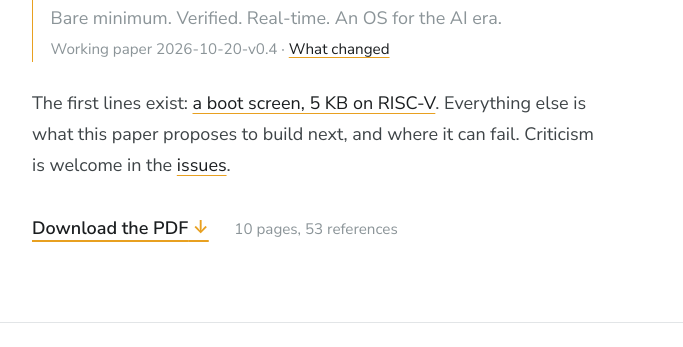
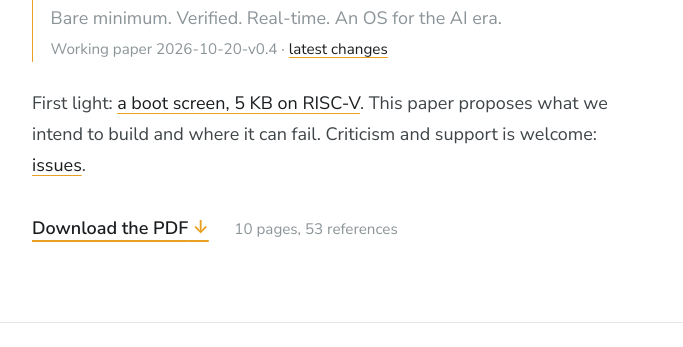
Before and after one commit to entresol/silent-zero, a plain HTML site: page index.html in a window 1280 px wide. Shown: the part 453-800 px from the top of the page, without its empty margins (144-827 px from the left). Drawn offline with Linux system fonts and the light colour scheme.

Commit message:
Revise version and status text in index.html
Updated the wording for clarity and engagement in the version and status paragraphs.

```diff
--- a/index.html
+++ b/index.html
@@ -200,9 +200,9 @@ ol.revisions .rev-date { color: var(--muted); font-size: 0.95rem; margin-bottom:
     <div class="titleblock">
       <p class="name">zOS – Zero OS</p>
       <p class="sub">Bare minimum. Verified. Real-time. An OS for the AI era.</p>
-      <p class="ver">Working paper 2026-10-20-v0.4 · <a href="#revisions">What changed</a></p>
+      <p class="ver">Working paper 2026-10-20-v0.4 · <a href="#revisions">latest changes</a></p>
     </div>
-    <p class="status">The first lines exist: <a href="https://github.com/entresol/zero-os/tree/main/splash">a boot screen, 5 KB on RISC-V</a>. Everything else is what this paper proposes to build next, and where it can fail. Criticism is welcome in the <a href="https://github.com/entresol/zero-os/issues">issues</a>.</p>
+    <p class="status">First light: <a href="https://github.com/entresol/zero-os/tree/main/splash">a boot screen, 5 KB on RISC-V</a>. This paper proposes what we intend to build and where it can fail. Criticism and support is welcome: <a href="https://github.com/entresol/zero-os/issues">issues</a>.</p>
     <div class="actions">
       <a class="btn" href="versions/zos-zero-os-2026-10-20-v0.4.pdf">Download the PDF</a>
       <span class="meta">10 pages, 53 references</span>
```
